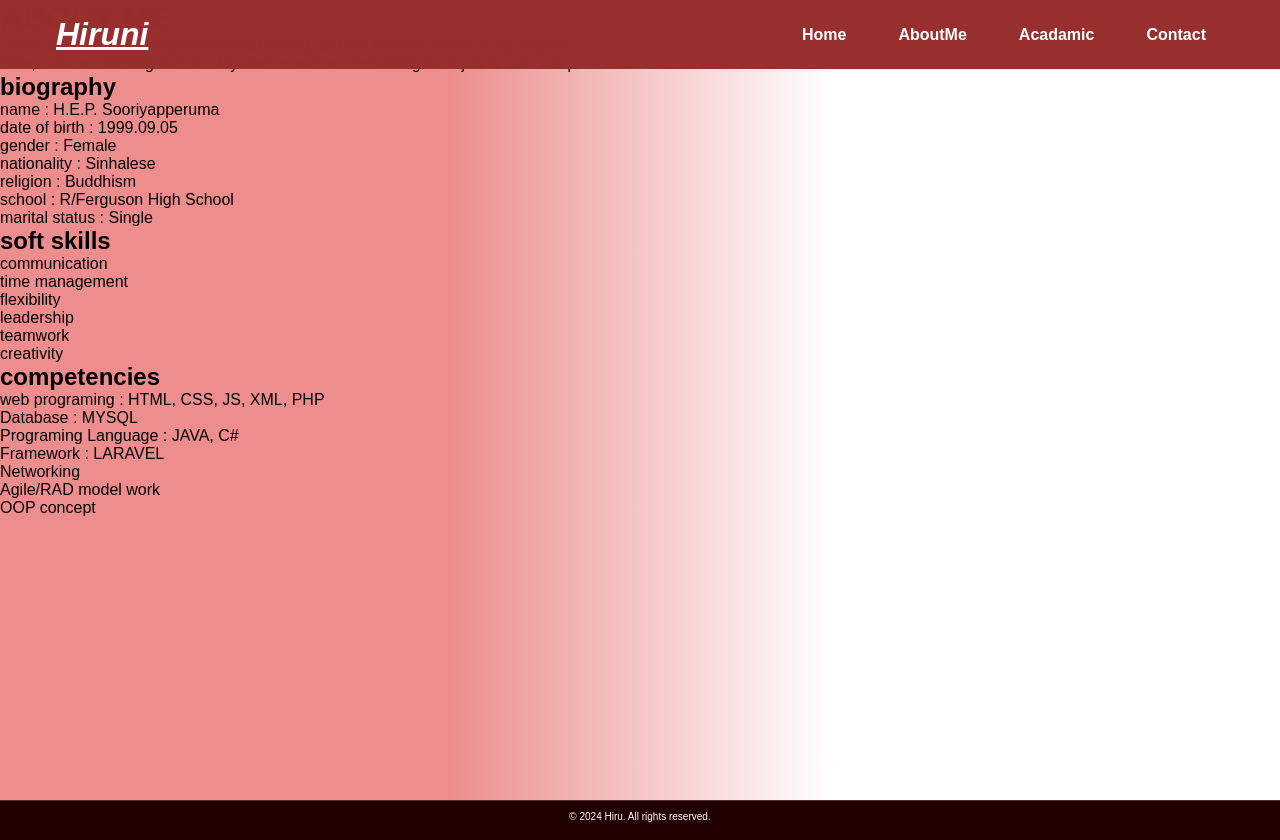
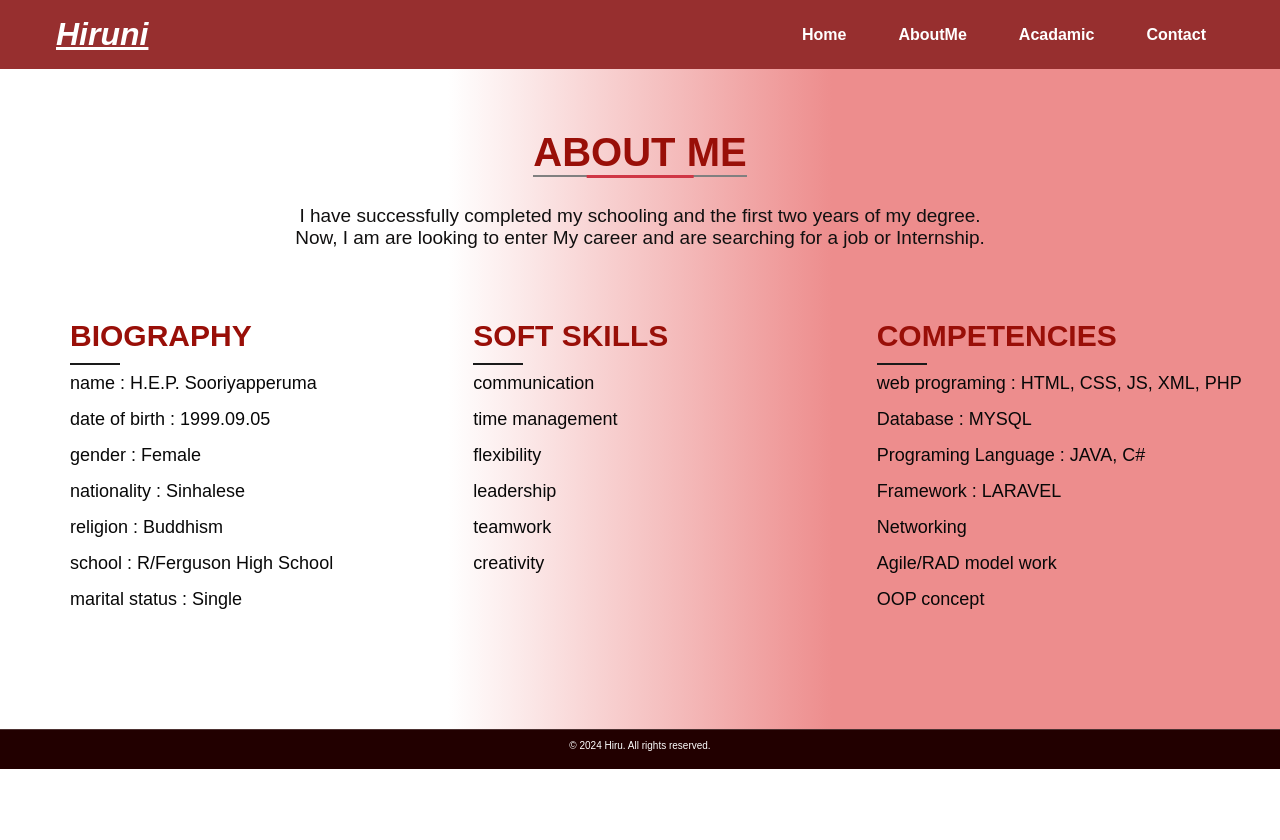
Before and after one commit to erandimapieris/hiruni, a plain HTML site: page about.html in a window 1280 px wide. After the commit the page ends 800 px from the top, so only its background shows below. Drawn offline with nearby package versions, Linux system fonts and the light colour scheme.

Commit message:
Update about.css
update

```diff
--- a/css/about.css
+++ b/css/about.css
@@ -1,12 +1,139 @@
-*{
+* {
     margin: 0;
     padding: 0;
     font-family: sans-serif;
 }
 
-.bot{
+.bot {
     position: relative;
     width: 100%;
-    height: 100vh;
-    background: linear-gradient(-90deg, #fff 35%, #ed8d8d 65%);
+    height: 729px;
+    background: linear-gradient(-90deg, #ed8d8d 35%, #fff 65%);
+
 }
+
+.containerr {
+    width: 100%;
+    padding: 30px 0;
+
+}
+
+.containerr .main-title {
+    max-width: 700px;
+    margin: 0 auto;
+    text-align: center;
+    padding-top: 100px;
+}
+
+.containerr .main-title h1 {
+    font-size: 40px;
+    color: #990f08;
+    margin-bottom: 30px;
+    display: inline-block;
+    position: relative;
+}
+
+.main-title h1::before {
+    content: '';
+    position: absolute;
+    width: 100%;
+    height: 2px;
+    top: 100%;
+    left: 0;
+    background-color: #808080;
+}
+
+.main-title h1::after {
+    content: '';
+    position: absolute;
+    width: 50%;
+    height: 3px;
+    background-color: #d03645;
+    top: 100%;
+    left: 50%;
+    transform: translateX(-50%);
+}
+
+.main-title p {
+    color: #111010;
+    font-size: 19px;
+}
+
+
+
+.containerr .row {
+
+    display: flex;
+    justify-content: space-between;
+    margin-top: 70px;
+    padding-left: 70px;
+}
+
+.row .col {
+    flex-basis: 40%;
+}
+
+.row .sub-title {
+    color: #990f08;
+    font-size: 20px;
+    font-family: helvetica;
+    margin-bottom: 20px;
+    text-transform: uppercase;
+    position: relative;
+}
+
+.sub-title h2::before {
+    content: '';
+    position: absolute;
+    width: 50px;
+    height: 2px;
+    top: 100%;
+    left: 0;
+    background-color: #1a1a1a;
+    margin-top: 10px;
+}
+
+.self {
+    font-size: 18px;
+    font-weight: normal;
+    color: #080808;
+    margin-bottom: 15px;
+}
+
+
+@media (width < 750px) {
+    .container {
+        padding-bottom: 20px;
+
+    }
+    .bot{
+        height: auto;
+    }
+
+    .main-title p{
+        padding: 16px;
+        font-size: 18px;
+    }
+
+    .container .main-title h1{
+        font-size: 26px;
+    }
+    .row .sub-title{
+        font-size: 18px;
+    }
+
+    .self{
+        font-size: 16px;
+    }
+
+    .row {
+        flex-direction: column;
+        align-items: center;
+
+    }
+
+    .row .col {
+        flex-basis: 100%;
+        padding-bottom: 20px;
+    }
+}
```
